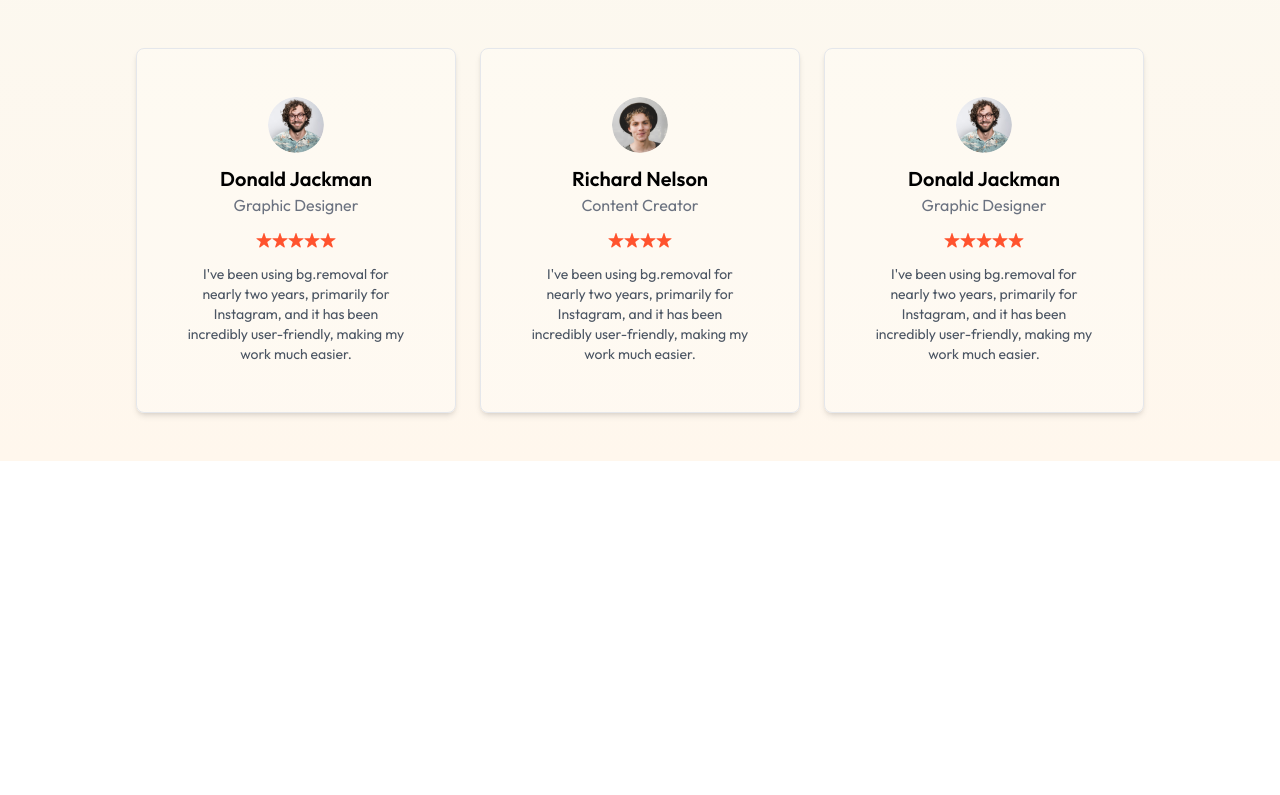
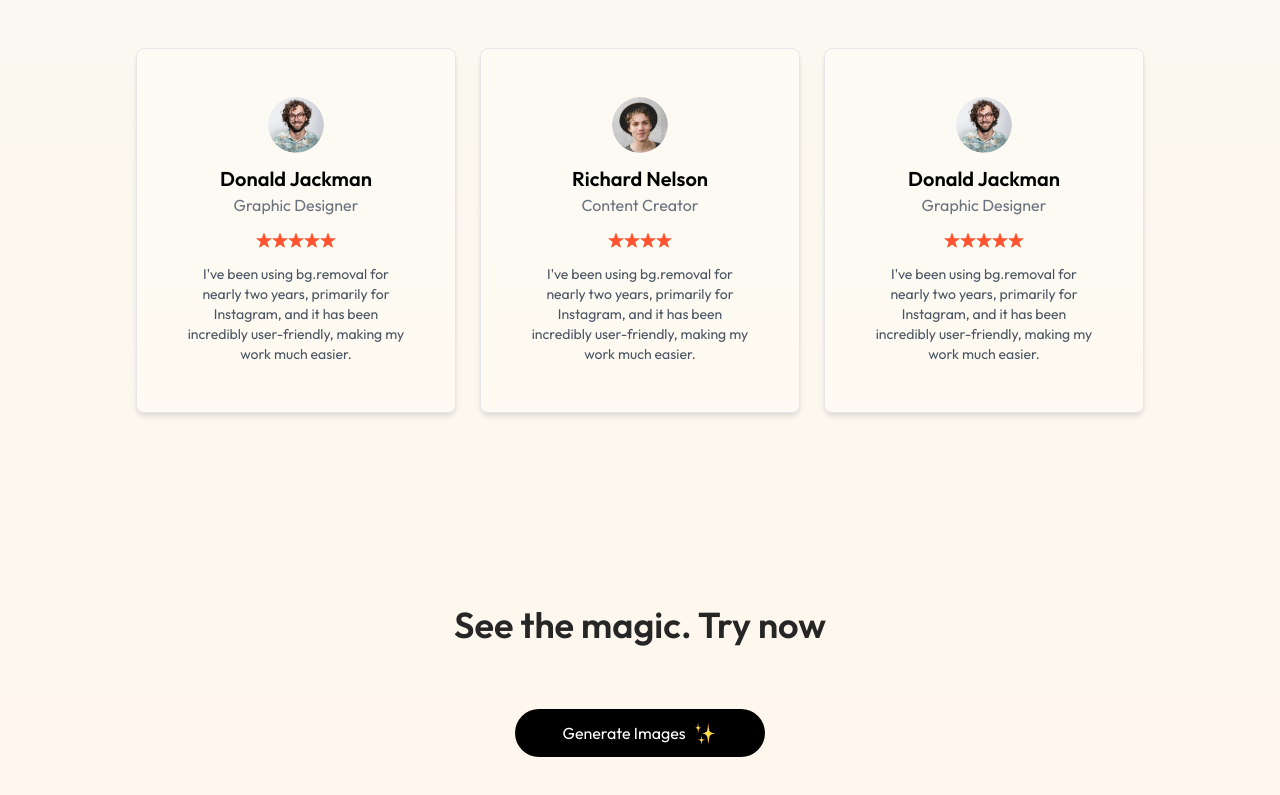
Before and after one commit to thura8/imagify, a React (Vite) app in the folder client/: page / in a window 1280 px wide. Shown: the part 2104-2899 px from the top of the page. Before the commit the page ends 2645 px from the top, so only its background shows below. Built offline with nearby package versions, Linux system fonts and the light colour scheme.

Commit message:
Add generate button to home

```diff
--- /dev/null
+++ b/client/src/components/GenerateBtn.jsx
@@ -0,0 +1,19 @@
+import React from "react";
+import { assets } from "../assets/assets";
+
+const GenerateBtn = () => {
+  return (
+    <div className="pb-16 text-center">
+      <h1 className="text-2xl md:text-3xl lg:text-4xl mt-4 font-semibold text-neutral-800 py-6 md:py-16">
+        See the magic. Try now
+      </h1>
+
+      <button className="inline-flex items-center gap-2 px-12 py-3 rounded-full bg-black text-white m-auto hover:scale-105 transition-all duration-500">
+        Generate Images
+        <img src={assets.star_group} alt="" className="h-6" />
+      </button>
+    </div>
+  );
+};
+
+export default GenerateBtn;
--- a/client/src/pages/Home.jsx
+++ b/client/src/pages/Home.jsx
@@ -3,6 +3,7 @@ import Header from "../components/Header";
 import List from "../components/List";
 import Description from "../components/Description";
 import Testimonials from "../components/Testimonials";
+import GenerateBtn from "../components/GenerateBtn";
 
 const Home = () => {
   return (
@@ -11,6 +12,7 @@ const Home = () => {
       <List />
       <Description />
       <Testimonials />
+      <GenerateBtn />
     </div>
   );
 };
```
